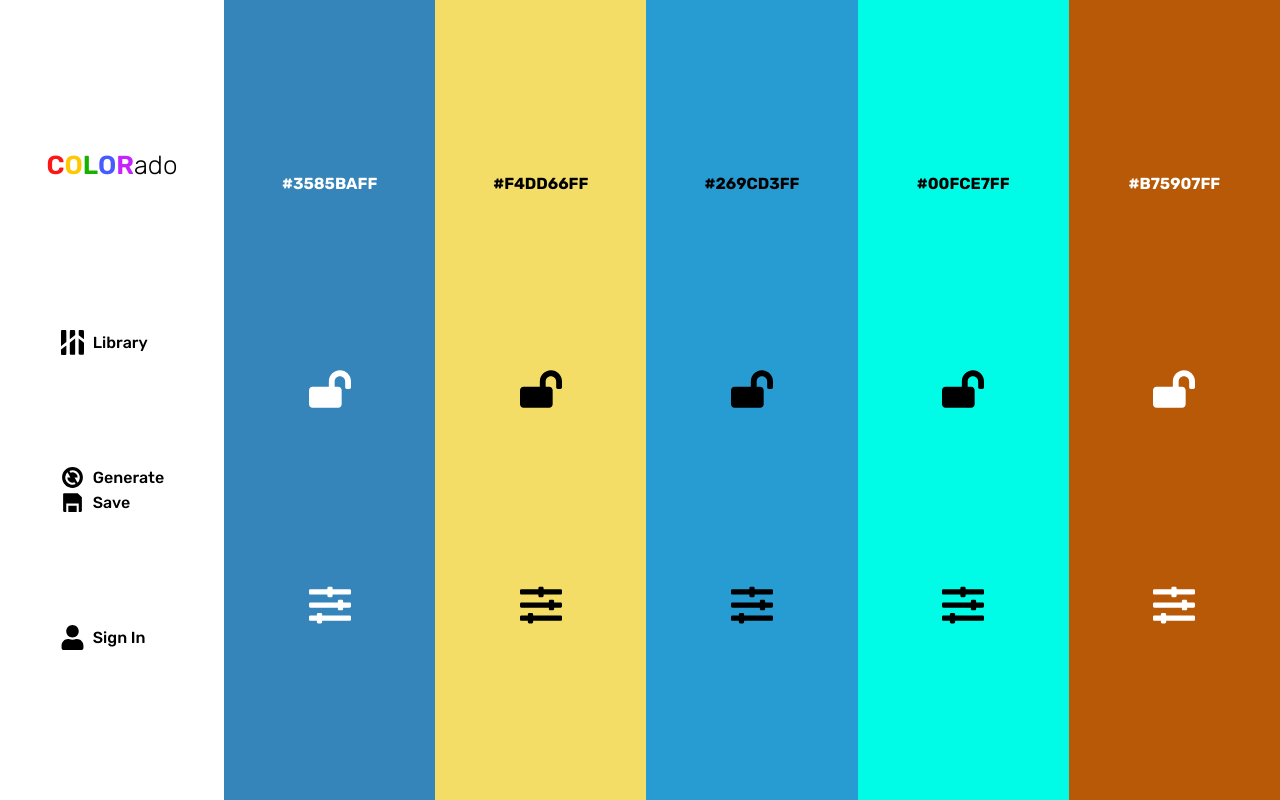
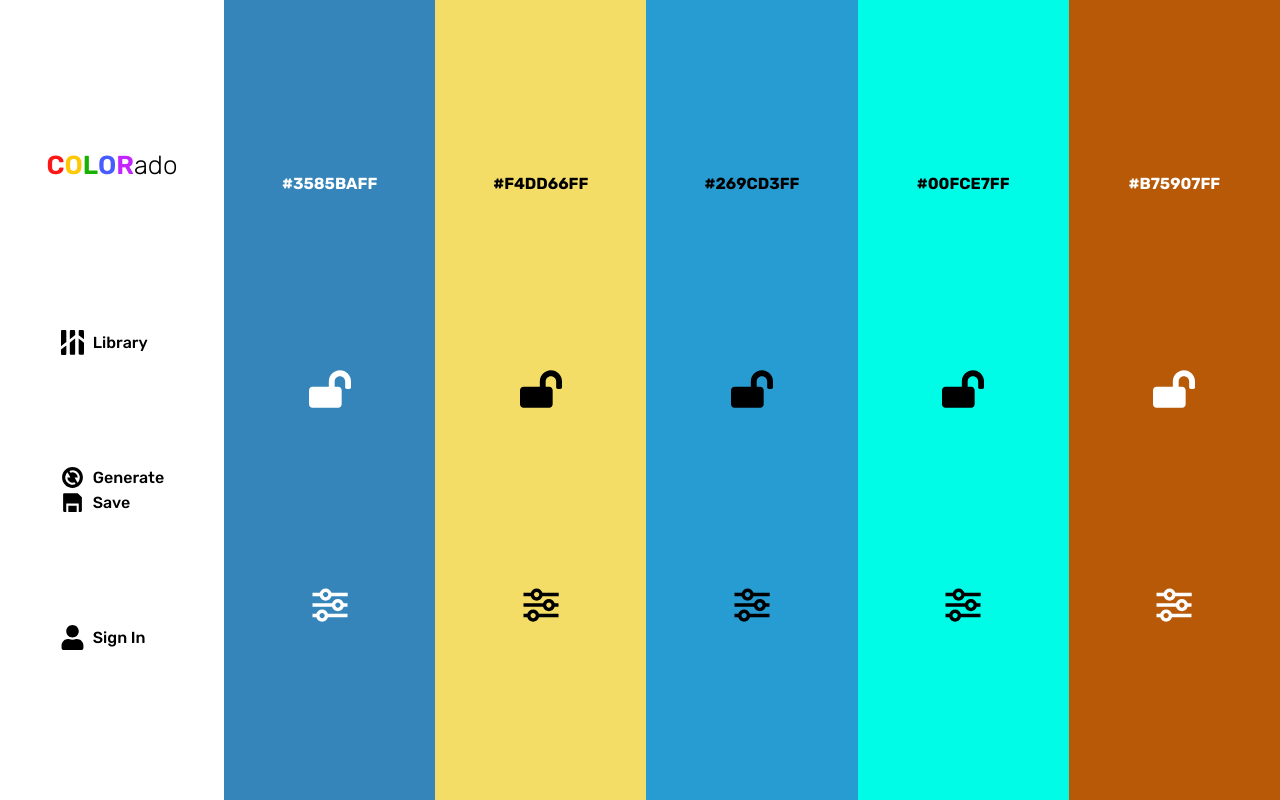
Before and after one commit to ArsenDriashkaba/Colorado, a Next.js app: page /editor in a window 1280 px wide. Built offline with nearby package versions, Linux system fonts and the light colour scheme; a web font is replaced by a local one.

Commit message:
Small refactoring

```diff
--- a/components/ColorVariantList/ColorVariant/ColorVariant.tsx
+++ b/components/ColorVariantList/ColorVariant/ColorVariant.tsx
@@ -1,6 +1,7 @@
 import IcoButton from "../../IcoButton/IcoButton";
 import ColorValue from "../ColorValue/ColorValue";
-import { FaLockOpen, FaLock, FaSlidersH } from "react-icons/fa";
+import { FaLockOpen, FaLock } from "react-icons/fa";
+import { BiSliderAlt } from "react-icons/bi";
 import ColorPicker from "../ColorPicker/ColorPicker";
 
 import { rgbaToCssString } from "../../../utils/colors";
@@ -48,7 +49,7 @@ const ColorVariant = ({ colorVariantId }: Props): JSX.Element => {
         />
       ) : (
         <IcoButton
-          icon={<FaSlidersH />}
+          icon={<BiSliderAlt />}
           isDark={!isDark}
           onClick={() => setIsColorPickerOpen(true)}
         />
--- a/types.ts
+++ b/types.ts
@@ -20,9 +20,7 @@ interface HsvObject {
   v: number;
 }
 
-export interface ColorModelObject {
-  [key: string]: number;
-}
+export type ColorModelObject = Record<string, number>;
 
 export type RGB = RgbObject & ALphaChannel;
 
```
